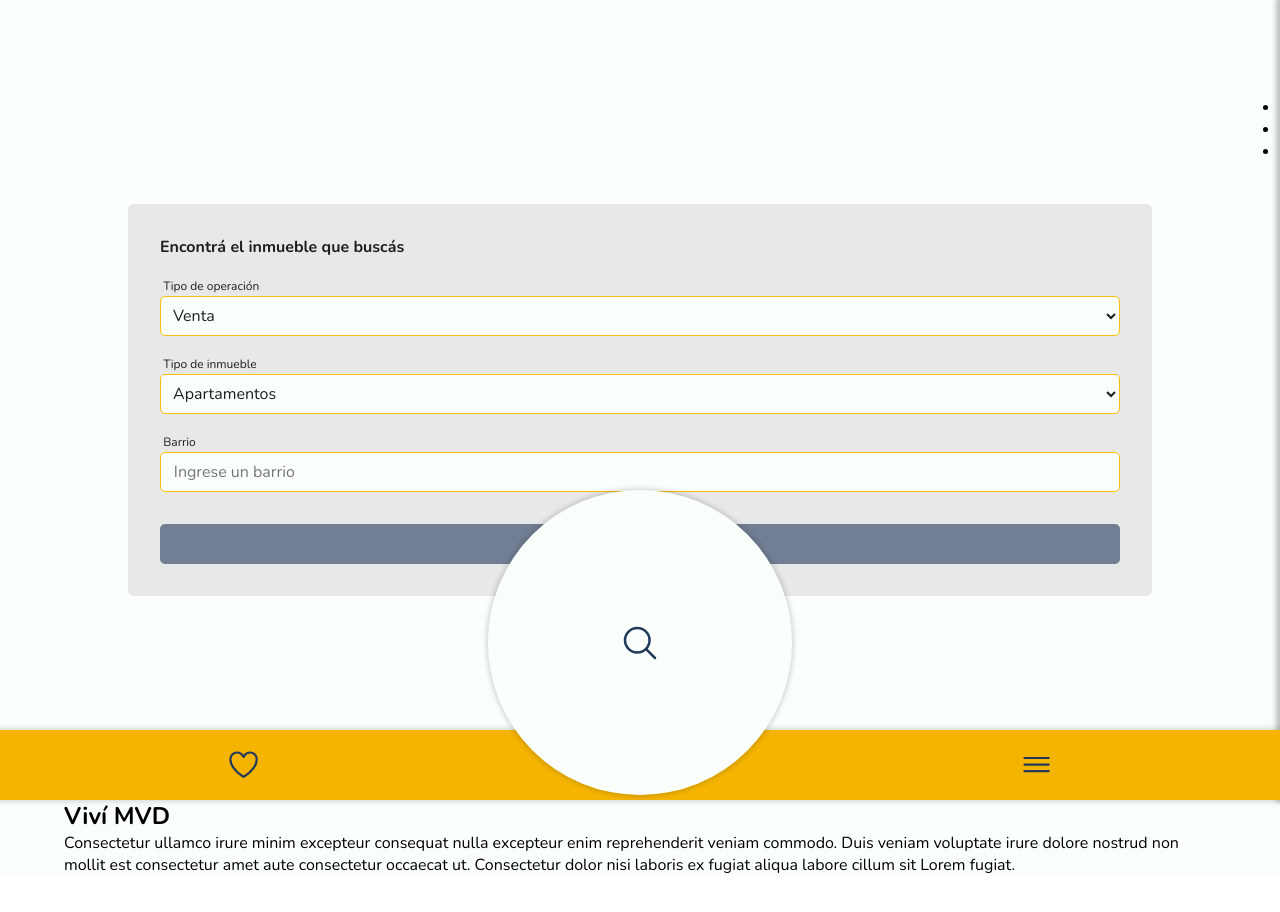
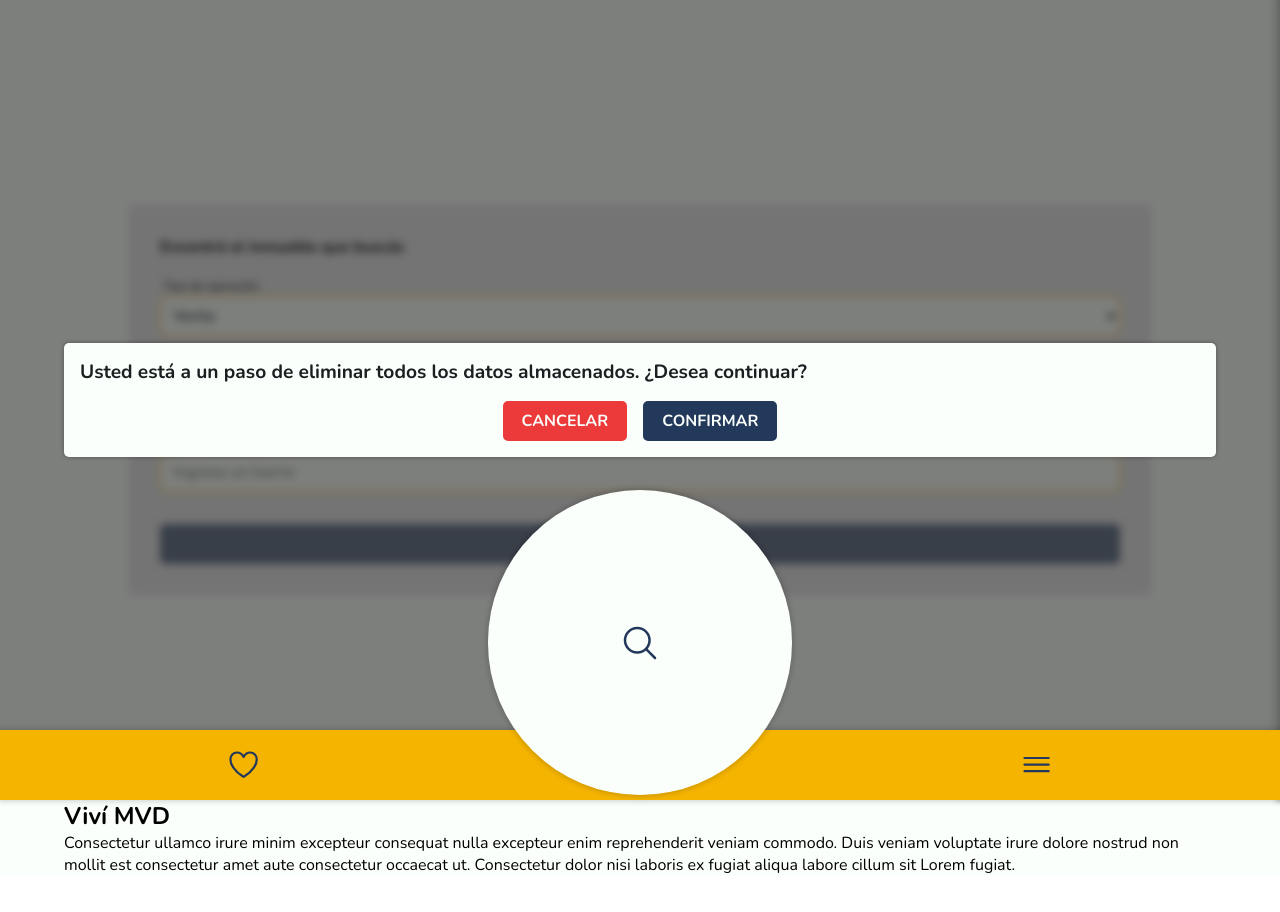
Before and after one commit to gastoncarriquiry/marketplace-assistant, a React (Create React App) app: page / in a window 1280 px wide. Shown: the top 912 px of the page. Built offline with nearby package versions, Linux system fonts and the light colour scheme.

Commit message:
menu styles and functionality

```diff
--- a/src/components/Menu/Menu.css
+++ b/src/components/Menu/Menu.css
@@ -20,6 +20,68 @@
     animation: slide-out 0.4s ease-in-out normal forwards;
 }
 
+.menu-list ul {
+    width: 80%;
+    margin: auto;
+    list-style: none;
+    display: flex;
+    flex-direction: column;
+    row-gap: 1rem;
+}
+
+.menu-list ul li {
+    padding: 0.75rem 0.3rem;
+    border-bottom: 1px solid var(--tertiary-color);
+    transition: background-color 0.15s;
+    cursor: pointer;
+}
+
+.menu-list ul li:hover {
+    background-color: var(--primary-color);
+}
+
+.menu-list ul li a {
+    color: var(--tertiary-color);
+    text-decoration: none;
+}
+
+.menu-list .modal-container .modal h2 {
+    font-size: 1.2rem;
+}
+
+.menu-list .modal-container .modal div.buttons {
+    flex-direction: row;
+    column-gap: 1rem;
+    align-items: center;
+    justify-content: center;
+    margin-top: 1rem;
+}
+
+.menu-list .modal-container .modal .btn {
+    width: auto;
+    margin-top: 0;
+}
+
+.menu-list .modal-container .modal div.buttons button:first-child {
+    background-color: rgb(236, 58, 58);
+    color: var(--background-color);
+    border-radius: 5px;
+    border: none;
+    display: flex;
+    align-items: center;
+    justify-content: center;
+    height: 2.5rem;
+    font-size: 1rem;
+    font-weight: 700;
+    text-transform: uppercase;
+    outline: none;
+    box-sizing: border-box;
+    border: 3px solid rgb(236, 58, 58);
+    transition: color 0.2s;
+    cursor: pointer;
+    padding: 0.5rem 1rem;
+}
+
 @keyframes slide-in {
     0% {
         right: -70vw;
--- a/src/components/Menu/Menu.jsx
+++ b/src/components/Menu/Menu.jsx
@@ -1,15 +1,19 @@
 import { forwardRef } from "react";
+import { useState } from "react";
 import { useEffect } from "react";
 import { useRef } from "react";
 import { useDispatch, useSelector } from "react-redux";
-import { Link } from "react-router-dom";
+import { Link, useNavigate } from "react-router-dom";
 import { toggleMenuState } from "../../features/menuSlice";
+import Button from "../Button/Button";
 import "./Menu.css";
 
 const Menu = forwardRef((props, ref) => {
   const menuState = useSelector((state) => state.menu.menuState);
   const menu = useRef(null);
+  const [isVisible, setIsVisible] = useState(true);
   const dispatch = useDispatch();
+  const navigate = useNavigate();
 
   useEffect(() => {
     const handleOutsideClick = (evt) => {
@@ -29,15 +33,35 @@ const Menu = forwardRef((props, ref) => {
     //eslint-disable-next-line
   }, [ref]);
 
+  const toggleModal = () => setIsVisible(!isVisible);
+  const handleClick = () => dispatch(toggleMenuState(false));
+  const deleteData = () => {
+    dispatch(toggleMenuState(false));
+    localStorage.clear();
+    setIsVisible(false);
+    navigate("/");
+  };
+
   return (
     <div ref={menu} className={`menu-list ${menuState ? "deployed" : "retracted"}`}>
       <ul>
-        <li>Ir a inicio</li>
-        <li>
-          <Link to="/descartados">Mostrar descartados</Link>
+        <li onClick={handleClick}>
+          <Link to="/">Ir a inicio</Link>
         </li>
-        <li>Eliminar datos</li>
+        <li onClick={handleClick}>
+          <Link to="/descartados">Lista de descartados</Link>
+        </li>
+        <li onClick={toggleModal}>Eliminar datos</li>
       </ul>
+      <div className={`modal-container ${isVisible ? "visible" : "hidden"}`}>
+        <div className="modal">
+          <h2>Usted está a un paso de eliminar todos los datos almacenados. ¿Desea continuar?</h2>
+          <div className="buttons">
+            <button onClick={toggleModal}>Cancelar</button>
+            <Button text="confirmar" type="primary" onClick={deleteData} />
+          </div>
+        </div>
+      </div>
     </div>
   );
 });
```
